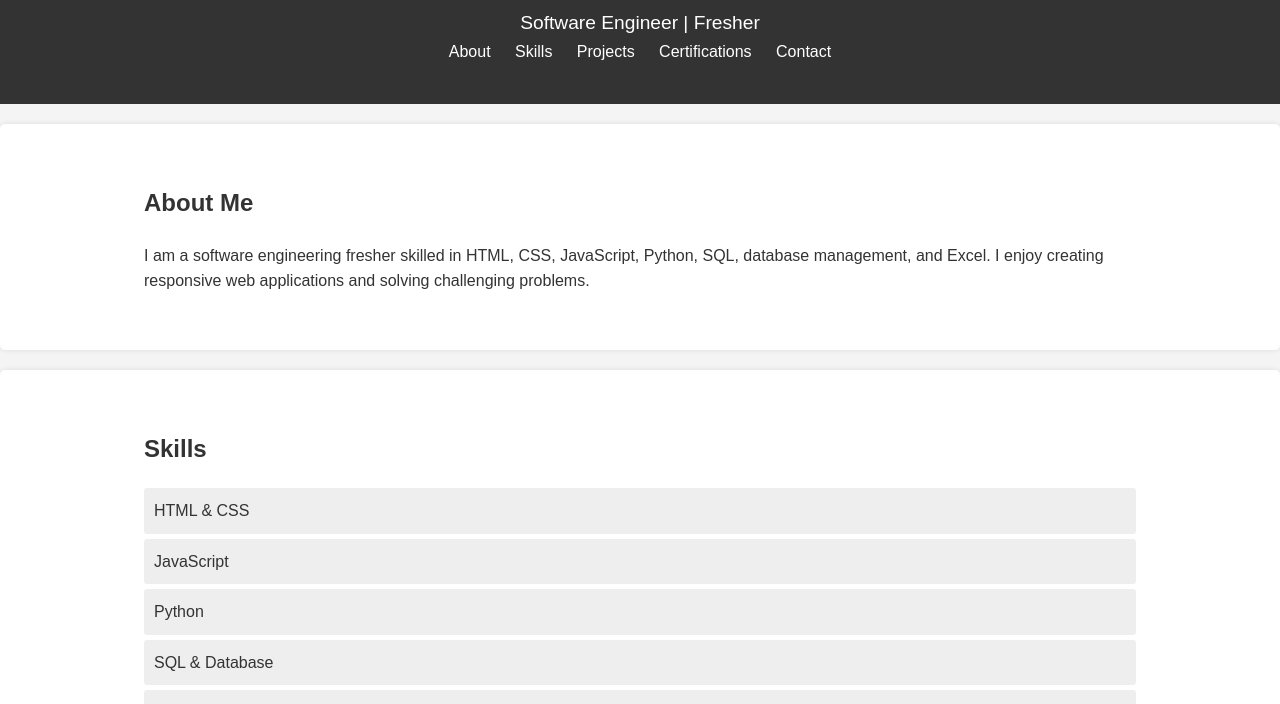
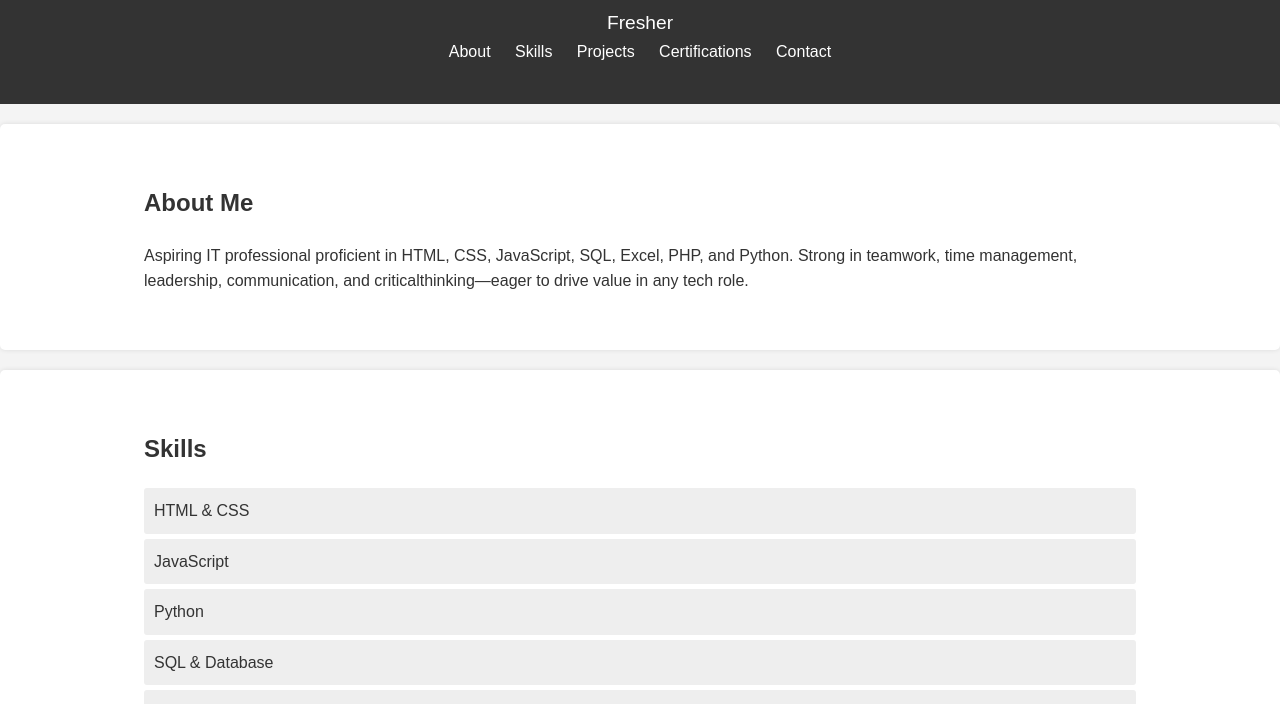
Before and after one commit to JeevaSneha/Portfolio, a plain HTML site: page index.html in a window 1280 px wide. Shown: the part 96-800 px from the top of the page. Drawn offline with Linux system fonts and the light colour scheme.

Commit message:
Update index.html

```diff
--- a/index.html
+++ b/index.html
@@ -10,7 +10,7 @@
     <header>
         <div class="container">
             <h1>Jeeva Sneha C L</h1>
-            <p>Software Engineer | Fresher</p>
+            <p>Fresher</p>
             <nav>
                 <a href="#about">About</a>
                 <a href="#skills">Skills</a>
@@ -25,9 +25,8 @@
         <div class="container">
             <h2>About Me</h2>
             <p>
-                I am a software engineering fresher skilled in HTML, CSS, JavaScript, Python, SQL,
-                database management, and Excel. I enjoy creating responsive web applications
-                and solving challenging problems.
+                Aspiring IT professional proficient in HTML, CSS, JavaScript, SQL, Excel, PHP, and Python.
+                Strong in teamwork, time management, leadership, communication, and criticalthinking—eager to drive value in any tech role.
             </p>
         </div>
     </section>
```
